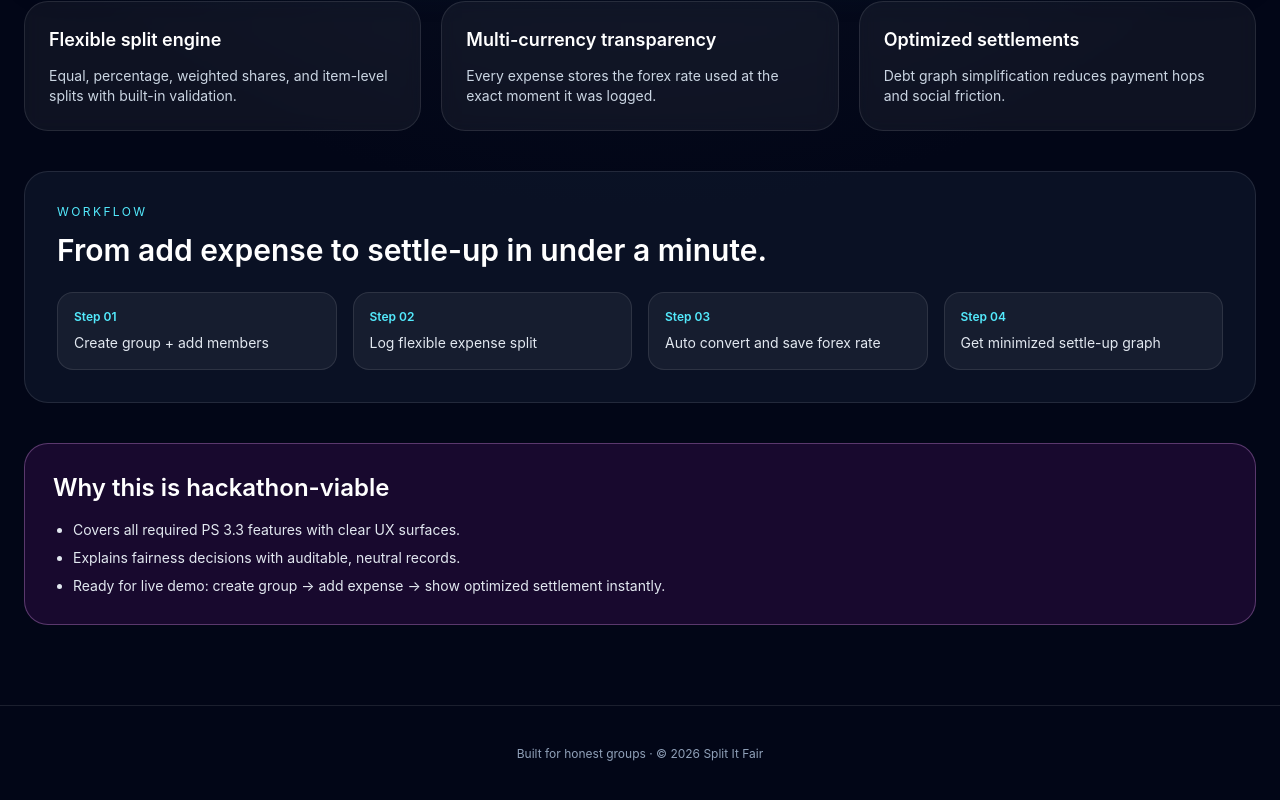
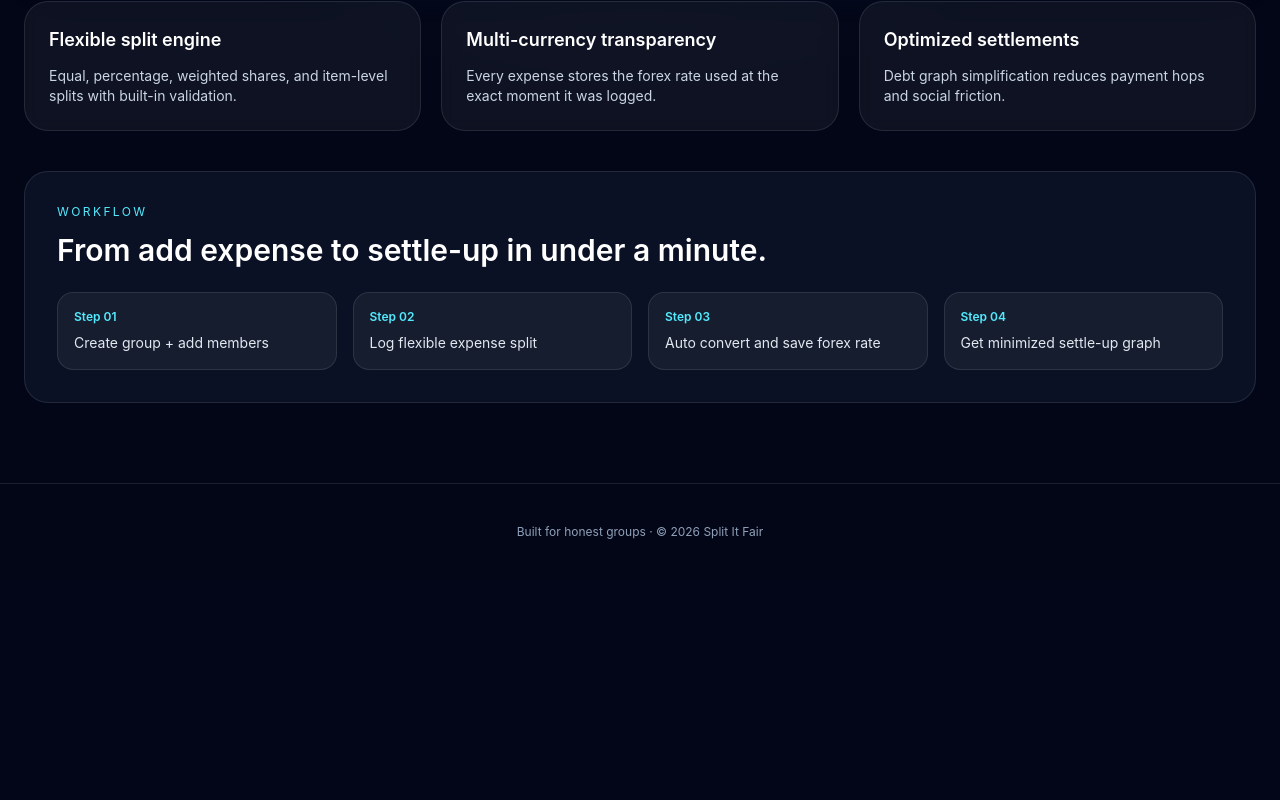
Before and after one commit to NeonMan5311/Tech_Flow, a React (Vite) app: page / in a window 1280 px wide. Shown: the part 680-1480 px from the top of the page. After the commit the page ends 1260 px from the top, so only its background shows below. Built offline with nearby package versions, Linux system fonts and the light colour scheme.

Commit message:
Remove  related content from MarketingLanding

```diff
--- a/src/components/layout/MarketingHeader.jsx
+++ b/src/components/layout/MarketingHeader.jsx
@@ -8,7 +8,6 @@ function MarketingHeader({ onOpenModal }) {
         <nav className="hidden items-center gap-6 text-sm text-slate-400 md:flex">
           <a className="hover:text-cyan-300" href="#features">Features</a>
           <a className="hover:text-cyan-300" href="#workflow">Workflow</a>
-          <a className="hover:text-cyan-300" href="#judge">Why judges like this</a>
         </nav>
         <div className="flex items-center gap-3">
           <button
--- a/src/pages/MarketingLanding.jsx
+++ b/src/pages/MarketingLanding.jsx
@@ -83,14 +83,7 @@ function MarketingLanding() {
         </div>
       </section>
 
-      <section id="judge" className="mt-10 rounded-3xl border border-fuchsia-300/30 bg-fuchsia-500/10 p-7">
-        <h2 className="text-2xl font-semibold text-white">Why this is hackathon-viable</h2>
-        <ul className="mt-4 list-disc space-y-2 pl-5 text-sm text-slate-200">
-          <li>Covers all required PS 3.3 features with clear UX surfaces.</li>
-          <li>Explains fairness decisions with auditable, neutral records.</li>
-          <li>Ready for live demo: create group → add expense → show optimized settlement instantly.</li>
-        </ul>
-      </section>
+
     </main>
   )
 }
```
